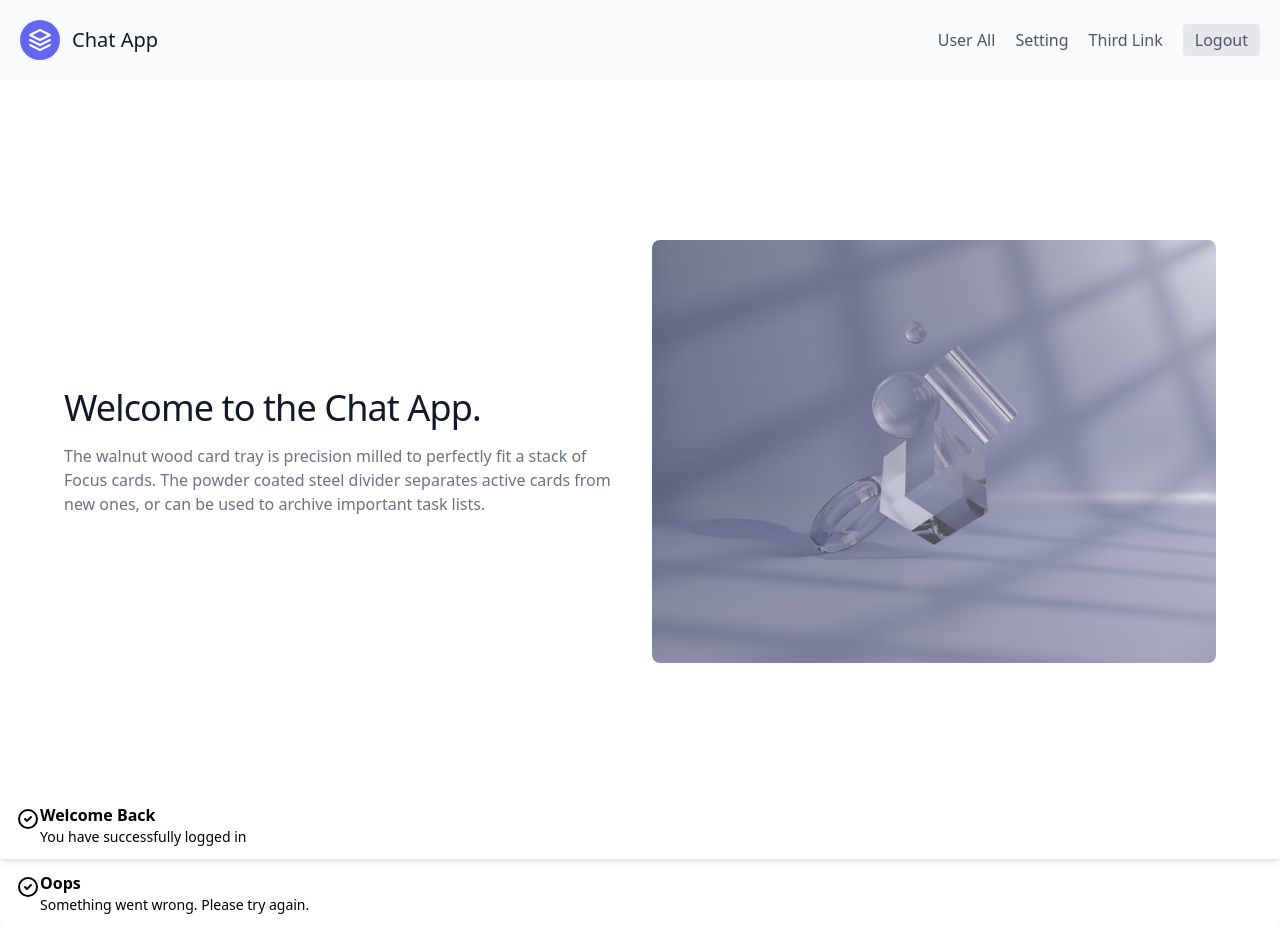
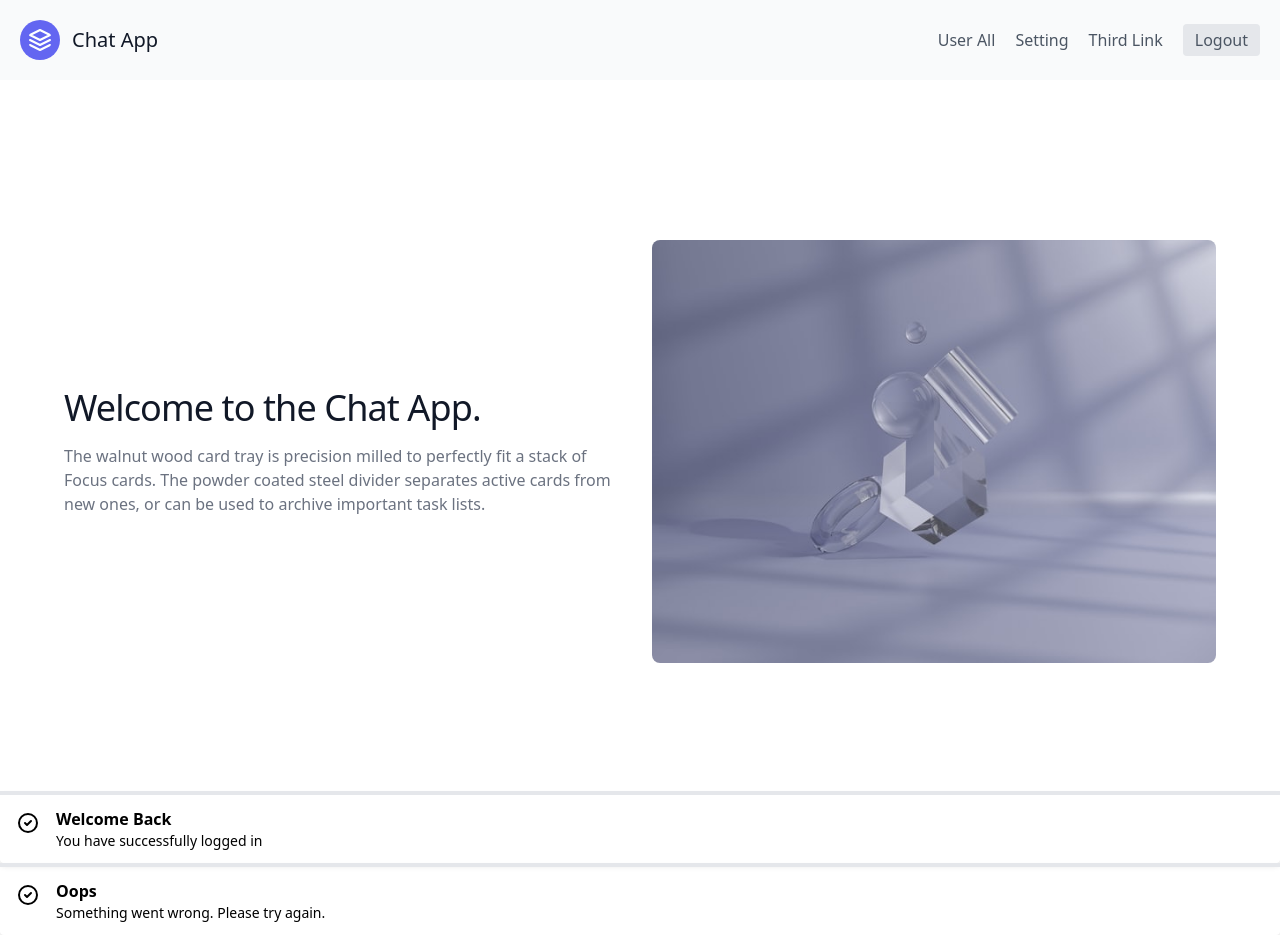
Before and after one commit to sccala/shadow_social, a React (Create React App) app: page /home in a window 1280 px wide. Built offline with nearby package versions, Linux system fonts and the light colour scheme.

Commit message:
message wip

```diff
--- a/src/components/atoms/message/MessageBanner.tsx
+++ b/src/components/atoms/message/MessageBanner.tsx
@@ -17,14 +17,19 @@ export const MessageBanner: VFC<Props> = memo(props => {
   return (
     <>
       <div
-        className={`${bgColor} ${textColor} ${borderColor} pointer-events-autoborder-t-4 rounded-b  px-4 py-3 shadow-md duration-1000`}
+        className={classnames(
+          'pointer-events-auto border-t-4 rounded-b px-4 py-3 shadow-md duration-1000',
+          { bgColor },
+          { textColor },
+          { borderColor }
+        )}
         role='alert'
       >
         <div className='flex'>
           <div className='py-1'>
             <svg
               xmlns='http://www.w3.org/2000/svg'
-              className='h-6 w-6'
+              className='h-6 w-6 mr-4'
               fill='none'
               viewBox='0 0 24 24'
               stroke='currentColor'
--- a/src/components/molecules/Messages.tsx
+++ b/src/components/molecules/Messages.tsx
@@ -6,9 +6,9 @@ export const MessageSuccess: VFC = () => {
     <MessageBanner
       title='Welcome Back'
       description='You have successfully logged in'
-      bgColor='.bg-teal-100'
-      textColor='.teal-900'
-      borderColor='.border-teal-500'
+      bgColor='.bg-green-100'
+      textColor='.green-900'
+      borderColor='.border-green-500'
     />
   )
 }
@@ -18,9 +18,9 @@ export const MessageError: VFC = () => {
     <MessageBanner
       title='Oops'
       description='Something went wrong. Please try again.'
-      bgColor='bg-teal-100'
-      textColor='teal-900'
-      borderColor='border-teal-500'
+      bgColor='bg-red-100'
+      textColor='red-900'
+      borderColor='border-red-500'
     />
   )
 }
```
